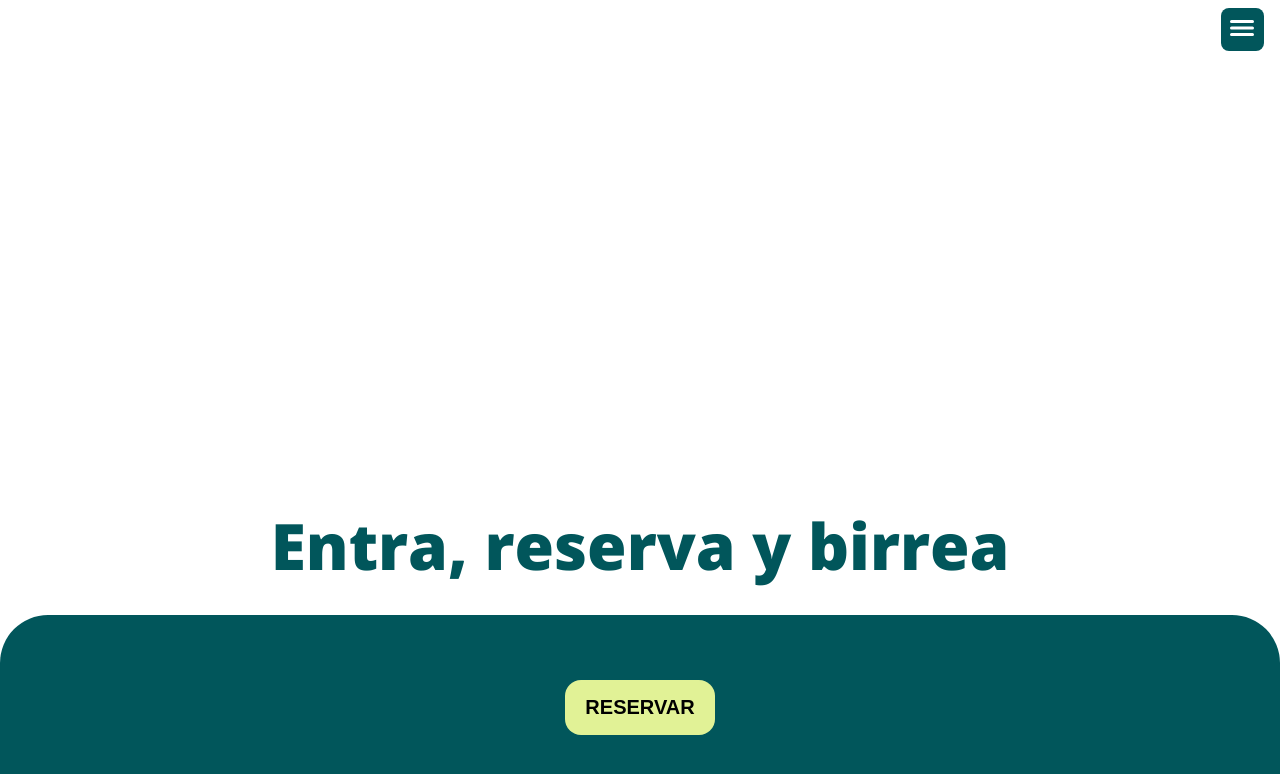
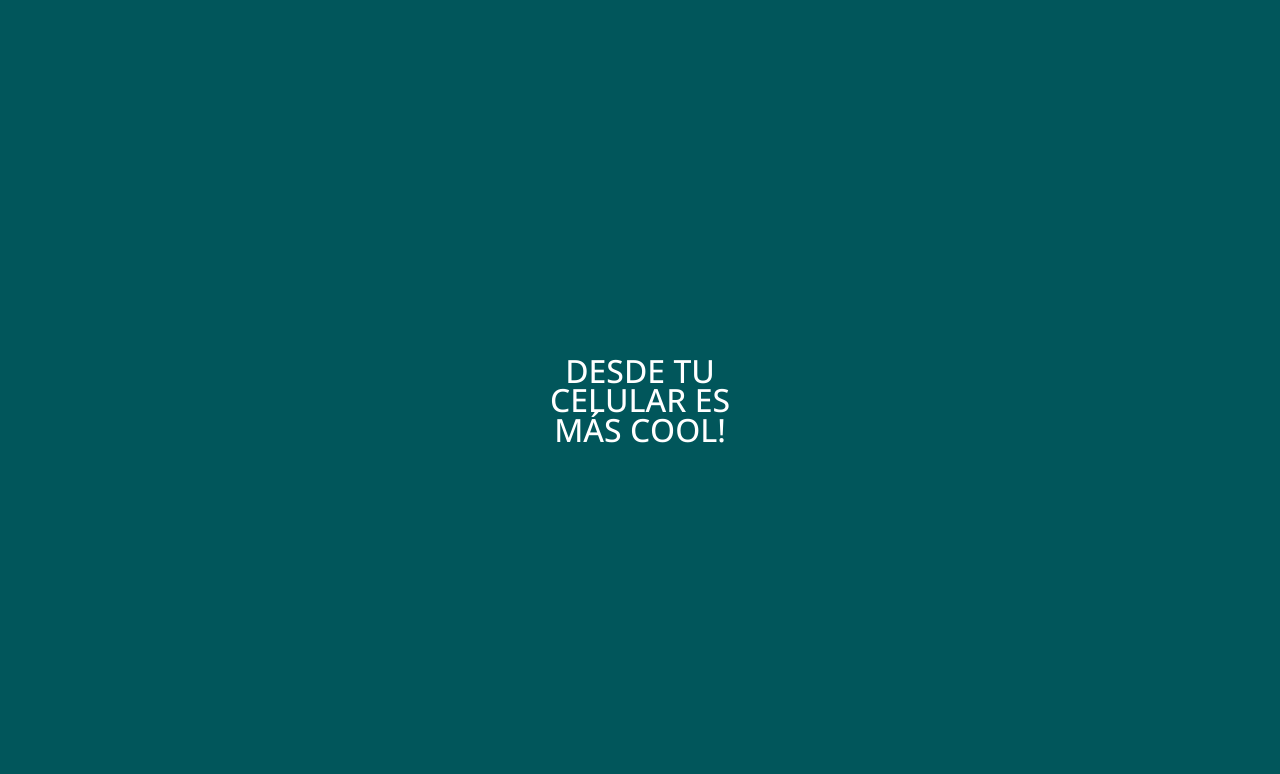
Before and after one commit to danidg2588/birreajs, a React (Create React App) app: page / in a window 1280 px wide. Shown: the top 774 px of the page. Built offline with nearby package versions, Linux system fonts and the light colour scheme.

Commit message:
new new home page green style minimal

```diff
--- a/src/Components/Home/Home.jsx
+++ b/src/Components/Home/Home.jsx
@@ -7,7 +7,8 @@ import { Link } from 'react-router-dom'
 const Home = () => {
     const [menu,setMenu] = useState(false)
   return (
-    <div className="main">
+    <>
+        <div className="mobile">
             {menu?
             <div className="main-menu">
                 <div className="close">
@@ -36,6 +37,10 @@ const Home = () => {
                 </button>
             </div>
         </div>
+        <div className="desktop">
+            <h1>Desde tu celular es más cool!</h1>
+        </div>
+    </>
   )
 }
 
--- a/src/Components/Home/home.css
+++ b/src/Components/Home/home.css
@@ -1,5 +1,4 @@
-.main{
-    display: flex;
+.mobile{
     justify-content: center;
     align-items: center;
     height: 100vh;
@@ -106,6 +105,43 @@
     }
 }
 
+.desktop{
+    display: flex;
+    justify-content: center;
+    align-items: center;
+    background-color: var(--darkGreenColor);
+    min-height: 100vh;
+
+    h1{
+        color: #fff;
+        font-weight: 500;
+        max-width: 250px;
+        text-align: center;
+        line-height: 1.85rem;
+        text-transform: uppercase;
+    }
+}
+
+@media screen and (max-width:500px) {
+    .mobile{
+        display: flex;
+    }
+
+    .desktop{
+        display: none;
+    }
+}
+
+@media screen and (min-width:500px) {
+    .mobile{
+        display: none;
+    }
+
+    .desktop{
+        display: flex;
+    }
+}
+
 @keyframes ScrollDown {
     0%{
         transform: translateY(-90%);
```
Lines whose indentation alone changed are shown as unchanged.
